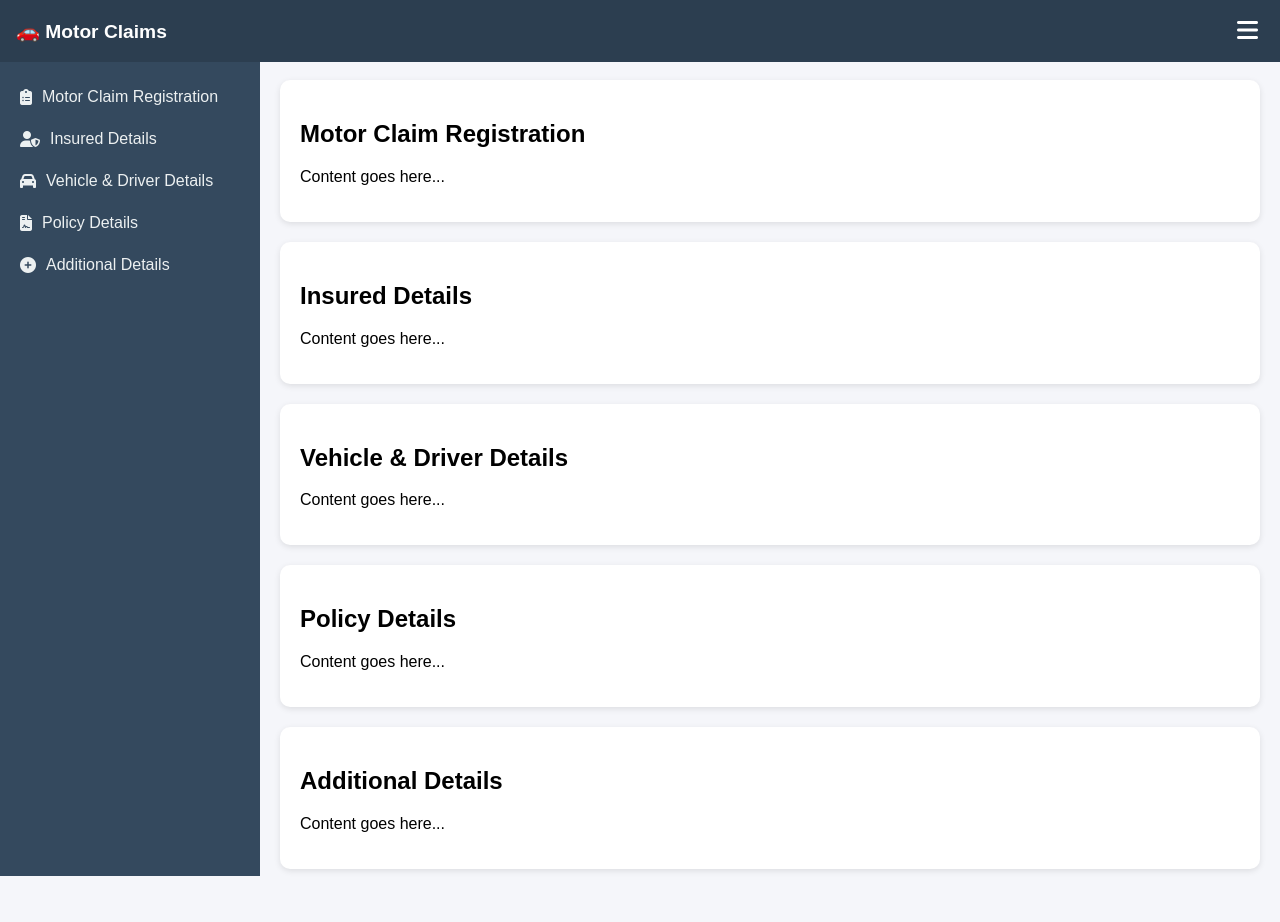
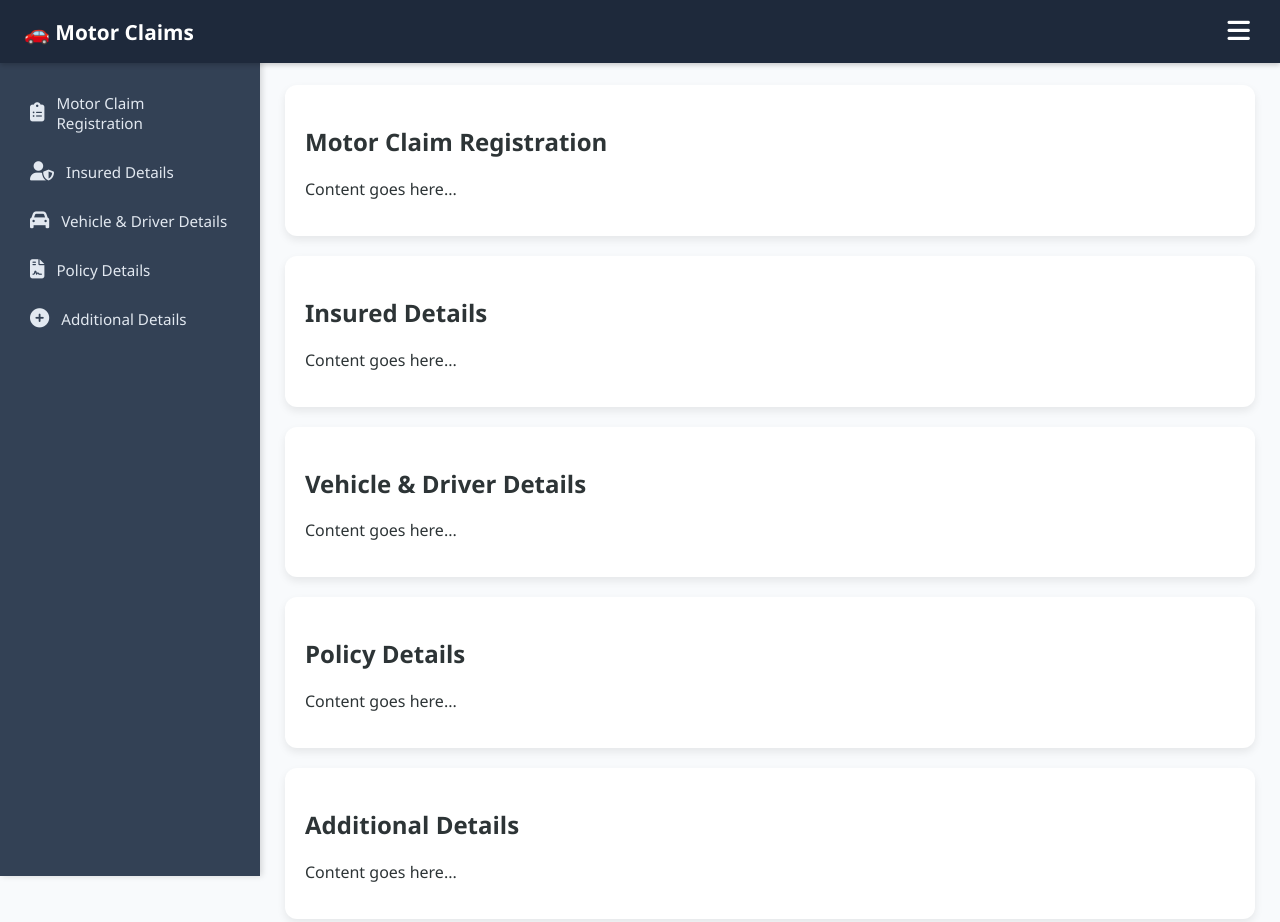
Before and after one commit to Aqeey/K2stylelatest, a plain HTML site: page index.html in a window 1280 px wide. Drawn offline with Linux system fonts and the light colour scheme.

Commit message:
Update style.css

```diff
--- a/style.css
+++ b/style.css
@@ -1,60 +1,77 @@
 body {
   margin: 0;
-  font-family: Arial, sans-serif;
-  background: #f5f6fa;
+  font-family: "Segoe UI", Roboto, Arial, sans-serif;
+  background: #f8fafc;
+  color: #2d3436;
 }
+
 .header {
   display: flex;
   justify-content: space-between;
   align-items: center;
-  padding: 1rem;
-  background: #2c3e50;
+  padding: 1rem 1.5rem;
+  background: #1e293b;
   color: #fff;
   position: fixed;
   top: 0;
   left: 0;
   right: 0;
   z-index: 1000;
+  box-shadow: 0 2px 5px rgba(0,0,0,0.2);
 }
-.logo { font-size: 1.2rem; font-weight: bold; }
+
+.logo { font-size: 1.3rem; font-weight: bold; }
 #toggle-btn {
   background: none;
   border: none;
   color: #fff;
-  font-size: 1.5rem;
+  font-size: 1.6rem;
   cursor: pointer;
+  transition: transform 0.2s;
 }
+#toggle-btn:hover { transform: scale(1.1); }
+
 .container {
   display: flex;
   margin-top: 60px;
 }
+
+/* Sidebar */
 .sidebar {
   width: 260px;
-  background: #34495e;
+  background: #334155;
   min-height: 100vh;
   position: fixed;
   top: 60px;
   left: 0;
   padding-top: 1rem;
   transition: width 0.3s;
+  box-shadow: 2px 0 6px rgba(0,0,0,0.15);
 }
 .sidebar nav a {
   display: flex;
   align-items: center;
   padding: 12px 20px;
-  color: #ecf0f1;
+  color: #e2e8f0;
   text-decoration: none;
-  transition: background 0.3s;
+  font-size: 0.95rem;
+  border-radius: 6px;
+  margin: 5px 10px;
+  transition: background 0.3s, color 0.3s;
 }
 .sidebar nav a:hover, .sidebar nav a.active {
-  background: #1abc9c;
+  background: #14b8a6;
+  color: #fff;
 }
 .sidebar nav a i {
-  margin-right: 10px;
+  margin-right: 12px;
+  font-size: 1.2rem;
 }
+
+/* Content */
 .content {
   margin-left: 260px;
-  padding: 20px;
+  padding: 25px;
   flex: 1;
   transition: margin-left 0.3s;
 }
@@ -62,16 +79,16 @@ body {
   background: #fff;
   padding: 20px;
   margin-bottom: 20px;
-  border-radius: 10px;
-  box-shadow: 0 2px 6px rgba(0,0,0,0.1);
+  border-radius: 12px;
+  box-shadow: 0 4px 8px rgba(0,0,0,0.08);
+  transition: transform 0.2s, box-shadow 0.2s;
 }
+.card:hover {
+  transform: translateY(-2px);
+  box-shadow: 0 6px 12px rgba(0,0,0,0.1);
+}
+
 /* Collapsed sidebar */
-.sidebar.collapsed {
-  width: 70px;
-}
-.sidebar.collapsed nav a span {
-  display: none;
-}
-.content.collapsed {
-  margin-left: 70px;
-}
+.sidebar.collapsed { width: 70px; }
+.sidebar.collapsed nav a span { display: none; }
+.content.collapsed { margin-left: 70px; }
```
